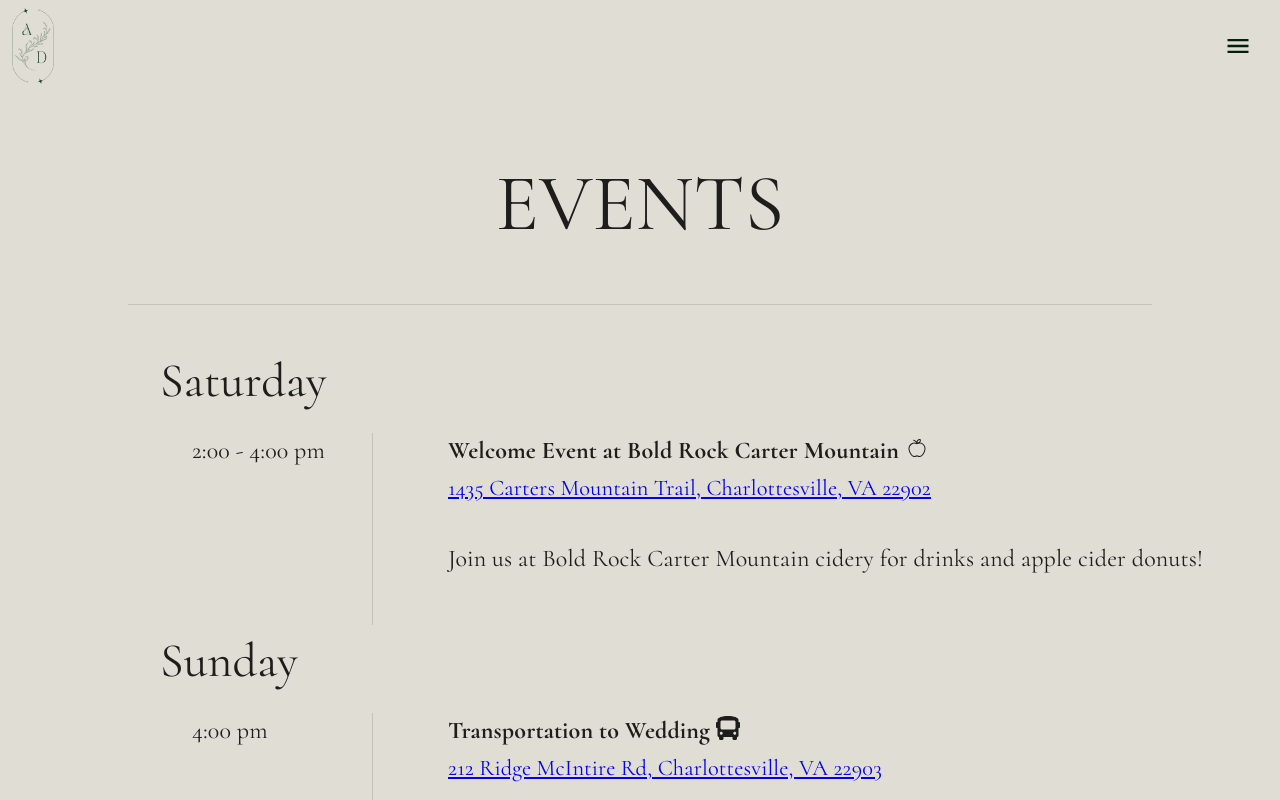
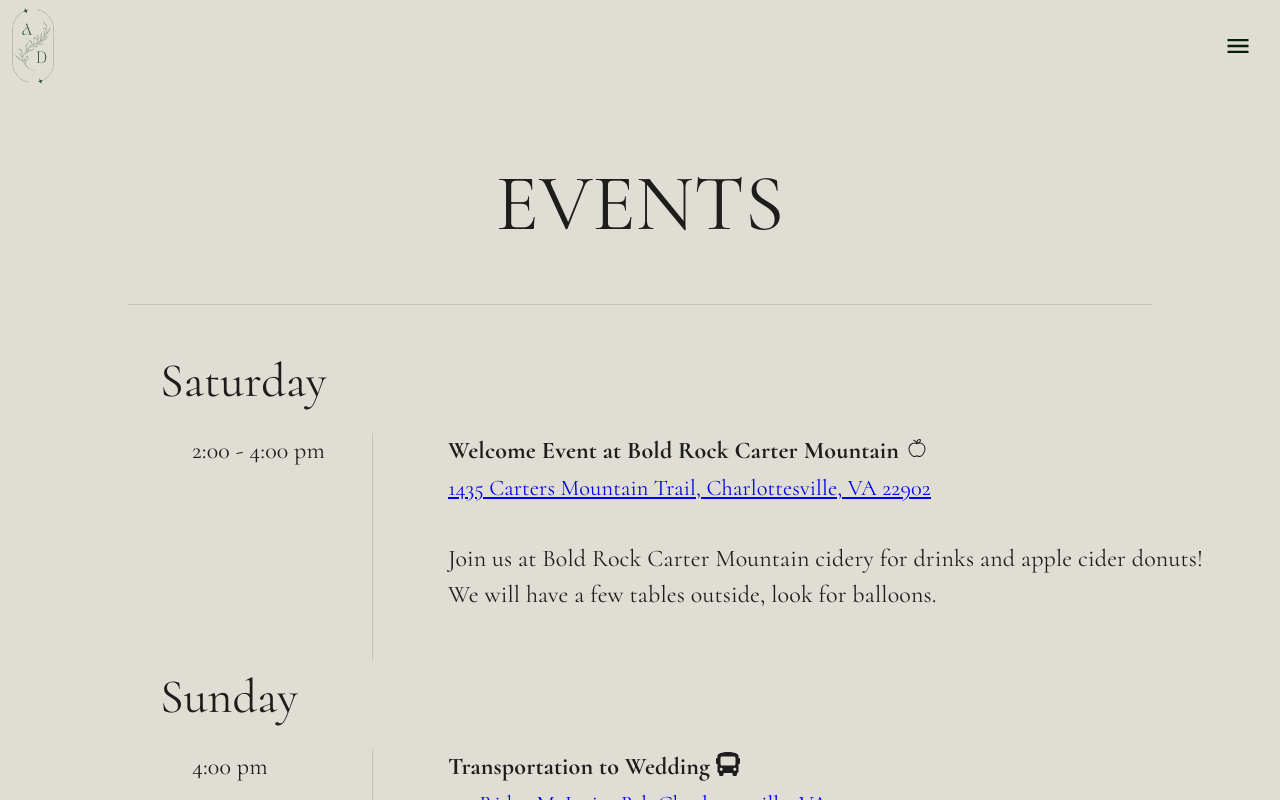
Before and after one commit to dwilliams27/wedding-ui, a React (Create React App) app: page /events in a window 1280 px wide. Shown: the top 800 px of the page. Built offline with nearby package versions, Linux system fonts and the light colour scheme; a web font is replaced by a local one.

Commit message:
major: add note

```diff
--- a/src/components/Events.tsx
+++ b/src/components/Events.tsx
@@ -4,7 +4,6 @@
 import { Divider, Fade, Typography, ThemeProvider, createTheme, Box, Link, Grid, Card, CardContent, Container, Paper, List, ListItem, ListItemText } from "@mui/material";
 import { Fonts } from "../utils/Fonts";
 import { FaBus } from "react-icons/fa";
-import CelebrationIcon from '@mui/icons-material/Celebration';
 import { GiLinkedRings } from "react-icons/gi";
 import { CiApple } from "react-icons/ci";
 import { PiCheersLight } from "react-icons/pi";
@@ -19,7 +18,7 @@
 };
 
 const satEvents: Event[] = [
-  { title: 'Welcome Event at Bold Rock Carter Mountain', icon: <CiApple />, time: '2:00 - 4:00 pm', description: 'Join us at Bold Rock Carter Mountain cidery for drinks and apple cider donuts!', addresses: ['1435 Carters Mountain Trail, Charlottesville, VA 22902'] },
+  { title: 'Welcome Event at Bold Rock Carter Mountain', icon: <CiApple />, time: '2:00 - 4:00 pm', description: 'Join us at Bold Rock Carter Mountain cidery for drinks and apple cider donuts! We will have a few tables outside, look for balloons.', addresses: ['1435 Carters Mountain Trail, Charlottesville, VA 22902'] },
 ];
 const sunEvents: Event[] = [
   { title: 'Transportation to Wedding', icon: <FaBus />, time: '4:00 pm', description: 'Busses will leave promptly at 4:05, if you miss the bus you will need to find your own transportation to the venue.', descriptionCss: { textDecoration: 'underline' }, addresses: ['212 Ridge McIntire Rd, Charlottesville, VA 22903'] },
```
